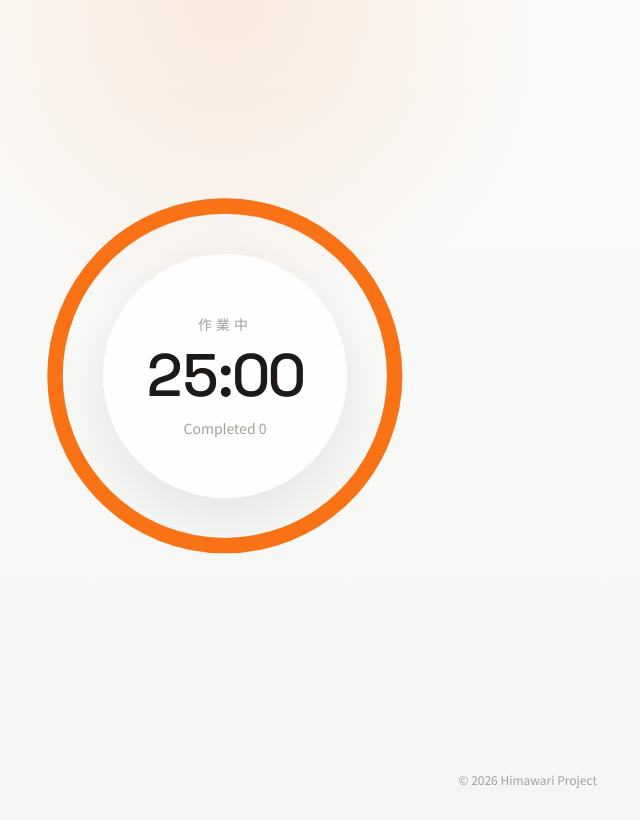
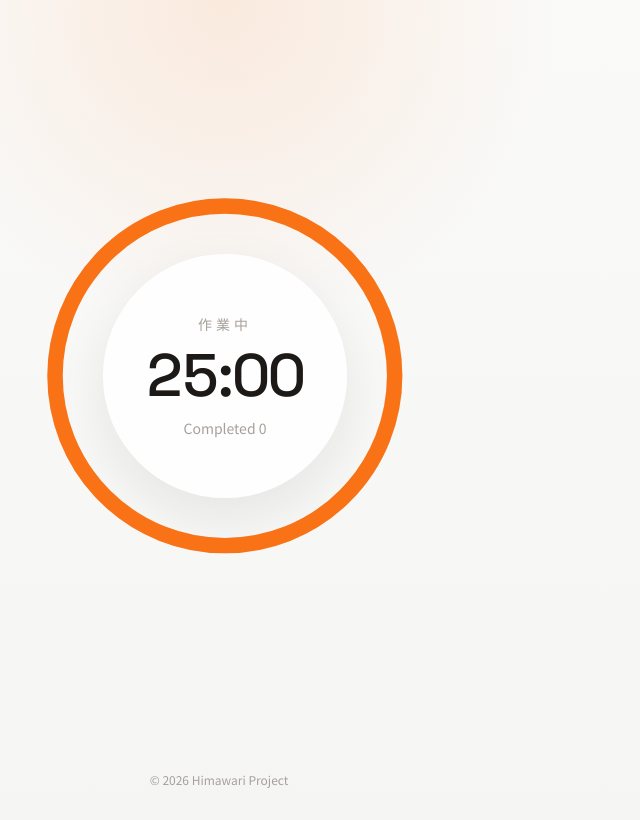
Before and after one commit to at-himawari/pomodoro, a React (Vite) app: page / in a window 1280 px wide. Shown: the whole page, without its empty margins (415-1055 px from the left). Built offline with nearby package versions, Linux system fonts and the light colour scheme.

Commit message:
著作権マーク修正

```diff
--- a/src/App.jsx
+++ b/src/App.jsx
@@ -666,7 +666,7 @@
           <div className="pointer-events-auto flex justify-center">
             <AdBanner />
           </div>
-          <footer className="pt-3 pr-3 text-right text-xs text-stone-400">
+          <footer className="pt-3 pr-3 text-center text-xs text-stone-400">
             ©︎ 2026 Himawari Project
           </footer>
         </div>
```
